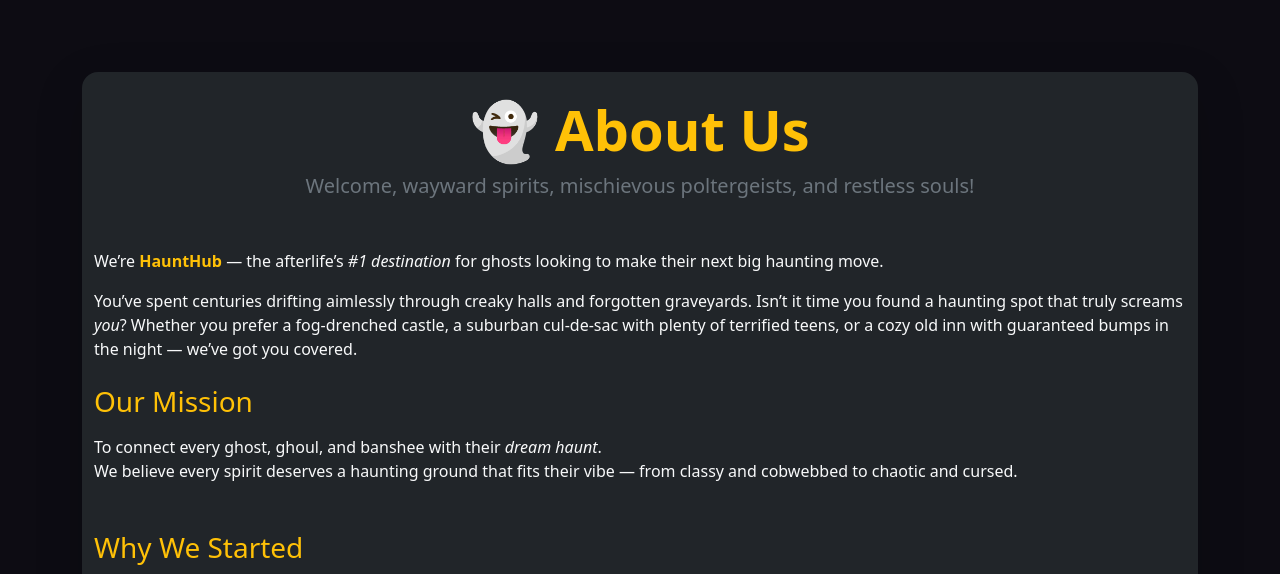
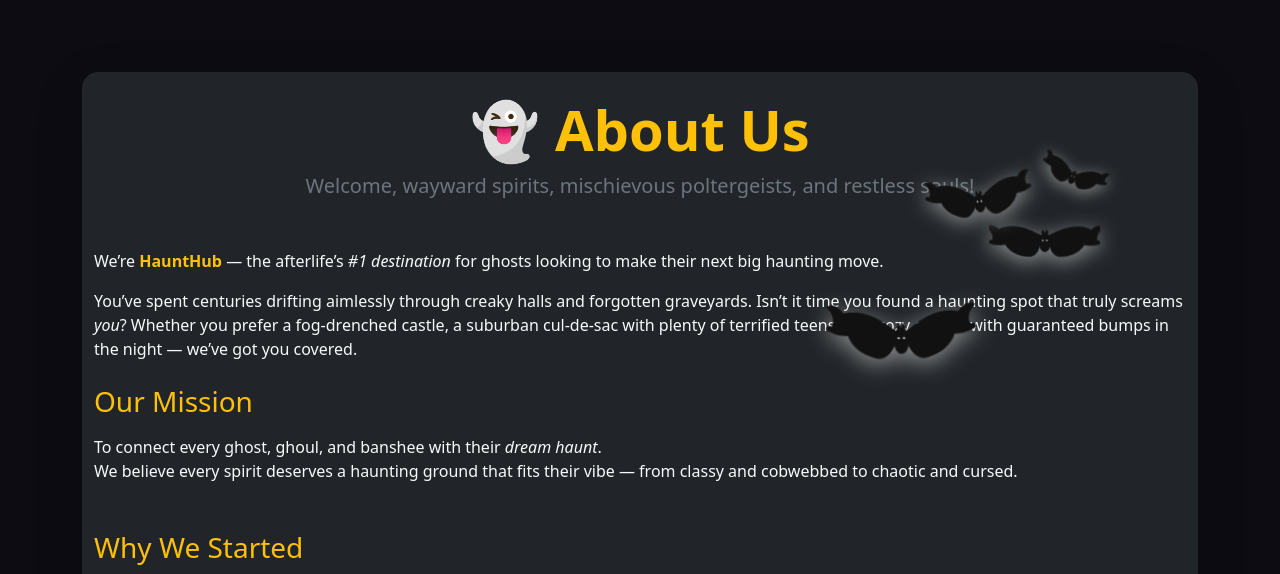
Before and after one commit to petedanielsmith/HalloweenHackathon2025, a Django app: page /about/ in a window 1280 px wide. Shown: the part 56-630 px from the top of the page. Run offline with Django 5.2, Linux system fonts and the light colour scheme.

Commit message:
Add random flying bats

```diff
--- a/templates/base.html
+++ b/templates/base.html
@@ -88,6 +88,49 @@
   .modal-content:hover {
     box-shadow: 0 0 20px rgba(246, 168, 36, 0.15);
   }
+
+
+  /* Animated Bat CSS */
+
+  .bat {
+    position: fixed;
+    top: 20px;
+    left: 50%;
+    width: 80px;
+    height: 48px;
+    transform: translateX(-50%);
+    z-index: 9999;
+    pointer-events: none;
+    filter: drop-shadow(0 4px 8px rgba(209, 209, 209, 0.6));
+  }
+
+  .bat svg {
+    width: 100%;
+    height: 100%;
+    display: block;
+  }
+
+  /* Wing pivots for flapping */
+  .bat #leftWing  { transform-origin: 42% 58%; }
+  .bat #rightWing { transform-origin: 58% 58%; }
+
+  @keyframes wing-flap {
+    0%,100% { transform: rotate(0deg) }
+    50% { transform: rotate(-22deg) }
+  }
+  @keyframes wing-flap-right {
+    0%,100% { transform: rotate(0deg) }
+    50% { transform: rotate(22deg) }
+  }
+
+  .bat.flap #leftWing  { animation: wing-flap 0.16s linear infinite; }
+  .bat.flap #rightWing { animation: wing-flap-right 0.16s linear infinite; }
+
+  @keyframes body-bob {
+    0%,100% { transform: translateY(0) }
+    50% { transform: translateY(1.2px) }
+  }
+  .bat.flap #body { animation: body-bob 0.32s ease-in-out infinite; }
 </style>
   </head>
   <body>
@@ -203,5 +246,121 @@
 
     <!-- Bootstrap JS -->
     <script src="https://cdn.jsdelivr.net/npm/bootstrap@5.3.3/dist/js/bootstrap.bundle.min.js"></script>
+
+    <!-- Animated Bats JS -->
+    <script>
+const NUM_BATS = 6;
+
+// === Bat template (inline SVG) ===
+const batSVG = `
+<svg viewBox="0 0 100 60" aria-hidden="true" focusable="false">
+  <path id="leftWing" fill="#111" d="M49,30
+    C36,18 26,12 13,14
+    C10,9 6,7 2,9
+    C6,13 7,18 5,22
+    C2,21 1,22 1,24
+    C5,27 10,29 15,29
+    C17,36 23,42 32,45
+    C40,48 45,40 49,30z"/>
+  <g id="body" fill="#111">
+    <ellipse cx="50" cy="34" rx="5.2" ry="8.8"/>
+    <path d="M46.5,26 L48.5,22 L49.8,26 Z"/>
+    <path d="M50.2,26 L51.5,22 L53.5,26 Z"/>
+  </g>
+  <path id="rightWing" fill="#111" d="M51,30
+    C64,18 74,12 87,14
+    C90,9 94,7 98,9
+    C94,13 93,18 95,22
+    C98,21 99,22 99,24
+    C95,27 90,29 85,29
+    C83,36 77,42 68,45
+    C60,48 55,40 51,30z"/>
+  <circle cx="48.2" cy="32.5" r="0.7" fill="#eee"/>
+  <circle cx="51.8" cy="32.5" r="0.7" fill="#eee"/>
+</svg>`;
+
+// === Create and animate each bat ===
+class Bat {
+  constructor(index) {
+    this.el = document.createElement('div');
+    this.el.className = 'bat';
+    this.el.innerHTML = batSVG;
+    document.body.appendChild(this.el);
+
+    this.scale = 0.8 + Math.random() * 0.6;
+    this.el.style.width = `${80 * this.scale}px`;
+    this.el.style.height = `${48 * this.scale}px`;
+    this.width = 80 * this.scale;
+
+    this.resetPosition();
+    this.flying = false;
+    this.animate();
+    this.scheduleFlight();
+  }
+
+  // Clamp so bats stay within view
+  clampX(x) {
+    const margin = this.width / 2 + 20;
+    return Math.min(window.innerWidth - margin, Math.max(margin, x));
+  }
+
+  resetPosition() {
+    const rangeFactor = 0.8;
+    this.baseX = this.clampX(Math.random() * window.innerWidth * rangeFactor);
+    this.baseY = 10 + Math.random() * 40;
+    this.posX = this.baseX;
+    this.posY = this.baseY;
+    this.targetX = this.baseX;
+    this.targetY = this.baseY;
+  }
+
+  pickRandomTarget() {
+    const margin = this.width / 2 + 20;
+    return {
+      x: this.clampX(Math.random() * window.innerWidth),
+      y: Math.random() * (window.innerHeight / 2) + 40,
+    };
+  }
+
+  randomFlight() {
+    if (this.flying) return;
+    this.flying = true;
+    this.el.classList.add('flap');
+    const t = this.pickRandomTarget();
+    this.targetX = t.x;
+    this.targetY = t.y;
+    setTimeout(() => this.returnHome(), 2000 + Math.random() * 1000);
+  }
+
+  returnHome() {
+    this.targetX = this.baseX;
+    this.targetY = this.baseY;
+    setTimeout(() => {
+      this.el.classList.remove('flap');
+      this.flying = false;
+    }, 1800);
+  }
+
+  animate() {
+    const ease = 0.05;
+    this.posX += (this.targetX - this.posX) * ease;
+    this.posY += (this.targetY - this.posY) * ease;
+    const angle = (this.targetX - this.posX) * 0.05;
+    this.el.style.transform = `translate(${this.posX - (this.width / 2)}px, ${this.posY}px) rotate(${angle}deg) scale(${this.scale})`;
+    requestAnimationFrame(() => this.animate());
+  }
+
+  scheduleFlight() {
+    const next = 2000 + Math.random() * 5000;
+    setTimeout(() => {
+      if (!this.flying) this.randomFlight();
+      this.scheduleFlight();
+    }, next);
+  }
+}
+
+// === Create 6 bats ===
+for (let i = 0; i < 6; i++) new Bat(i);
+</script>
   </body>
 </html>
```
